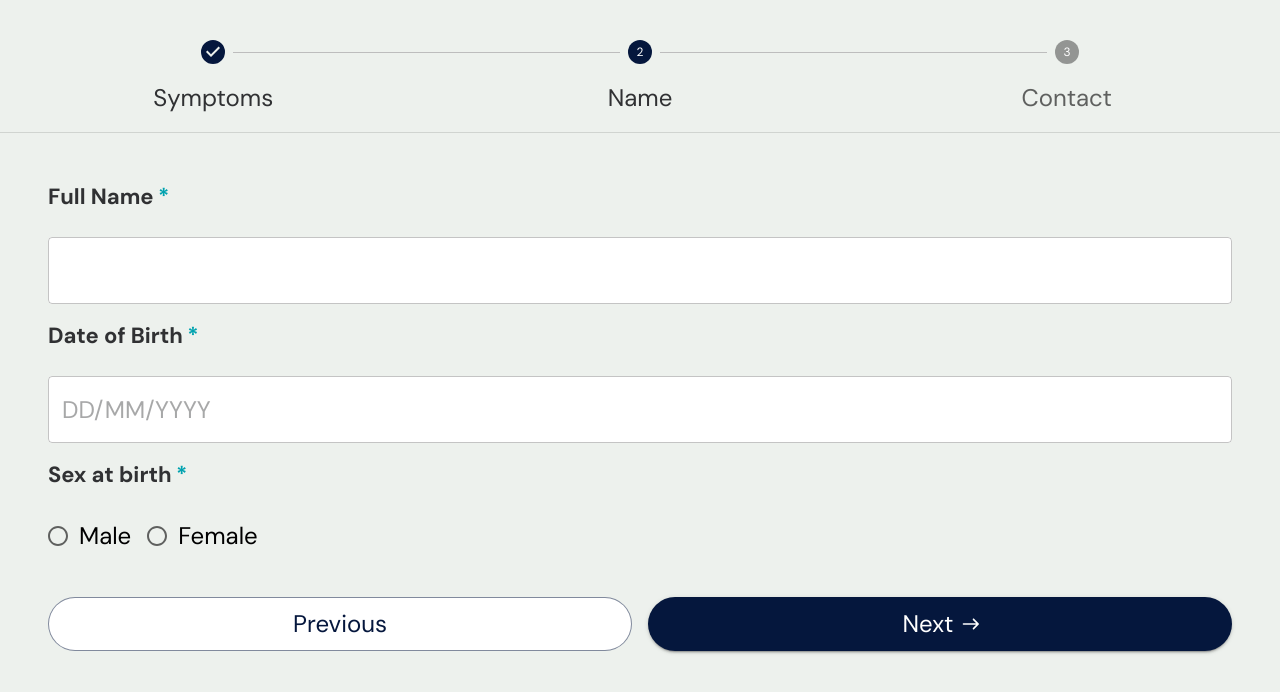
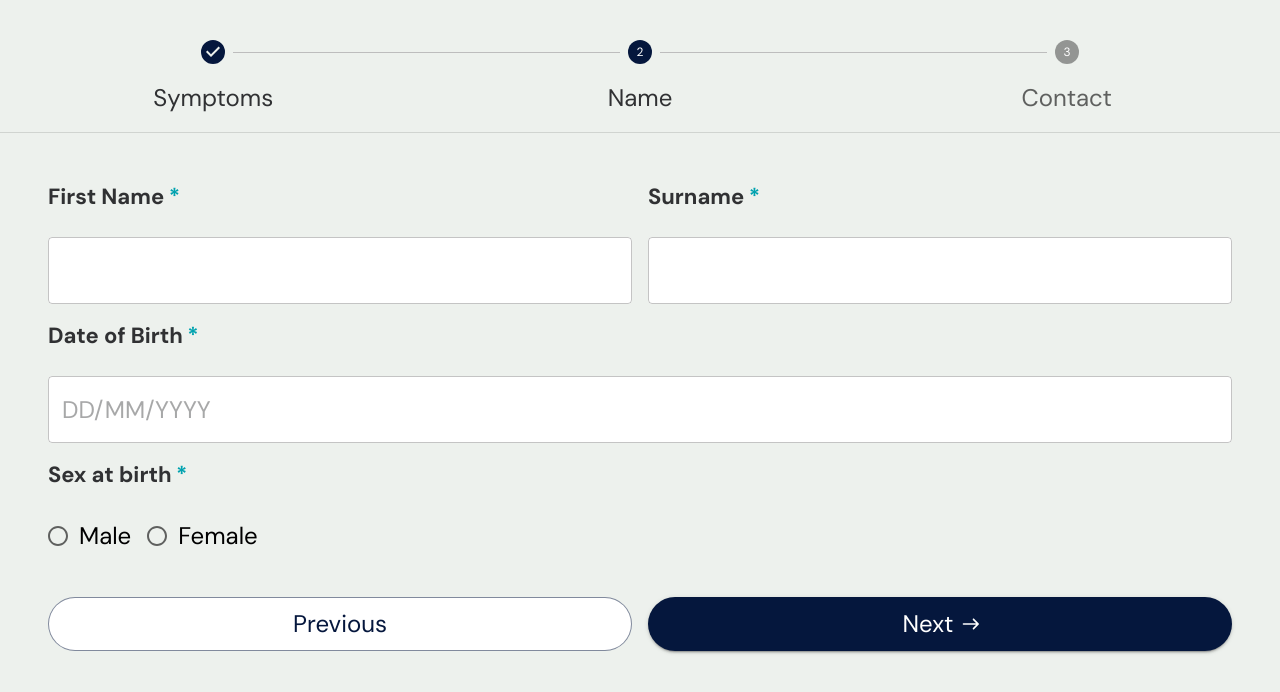
Before and after one commit to fahed-arshad/quick-care-form, a Next.js app in the folder kinwell-form/: page /personal-details in a window 1280 px wide. Shown: the top 692 px of the page. Built offline with nearby package versions, Linux system fonts and the light colour scheme.

Commit message:
update kinwell form

```diff
--- a/kinwell-form/src/app/api/new-patient-sign-up/route.ts
+++ b/kinwell-form/src/app/api/new-patient-sign-up/route.ts
@@ -4,6 +4,8 @@ import { AxiosError } from "axios";
 
 interface RequestBody {
   fullName: string;
+  forenames: string;
+  surname: string;
   dateOfBirth: Date;
   email?: string;
   mobileNumber?: string;
--- a/kinwell-form/src/app/api/submit-form/route.ts
+++ b/kinwell-form/src/app/api/submit-form/route.ts
@@ -17,6 +17,8 @@ interface RequestBody {
   gpSurgery: GpSurgery;
   email: string;
   fullName: string;
+  forenames: string;
+  surname: string;
   dateOfBirth: string;
   sex: string;
 }
@@ -38,6 +40,8 @@ export async function POST(req: NextRequest) {
       gpSurgery,
       email,
       fullName,
+      forenames,
+      surname,
       dateOfBirth,
       sex,
     } = (await req.json()) as RequestBody;
@@ -57,6 +61,8 @@ export async function POST(req: NextRequest) {
     form.append("surgeryName", gpSurgery.gpPracticeName); // Assuming gpSurgery is an object
     form.append("email", email);
     form.append("fullName", fullName);
+    form.append("forenames", forenames);
+    form.append("surname", surname);
     form.append("dateOfBirth", dateOfBirth);
     form.append("sex", sex);
     form.append("submittedAt", new Date().toISOString());
--- a/kinwell-form/src/app/personal-details/page.tsx
+++ b/kinwell-form/src/app/personal-details/page.tsx
@@ -23,7 +23,8 @@ import { format, parse } from "date-fns";
 import { useEffect } from "react";
 
 export interface PersonalDetailsData {
-  fullName: string;
+  forenames: string;
+  surname: string;
   dateOfBirth: any;
   sex: string;
 }
@@ -47,7 +48,8 @@ export default function PersonalDetails() {
     );
 
     if (existingData) {
-      setValue("fullName", existingData.fullName);
+      setValue("forenames", existingData.forenames);
+      setValue("surname", existingData.surname);
       if (existingData.dateOfBirth) {
         setValue(
           "dateOfBirth",
@@ -64,7 +66,36 @@ export default function PersonalDetails() {
         "dd/MM/yyyy"
       );
     }
-    formData.fullName = formData.fullName.toUpperCase();
+    formData.forenames = formData.forenames
+      .trim()
+      .split(" ") // Split the full name into an array of words by spaces
+      .map(
+        (word) =>
+          word
+            .split("-") // Split each word further by hyphen
+            .map(
+              (part) =>
+                part.charAt(0).toUpperCase() + part.slice(1).toLowerCase()
+            ) // Capitalize each part of the hyphenated word
+            .join("-") // Rejoin the hyphenated word
+      )
+      .join(" "); // Rejoin the full name
+
+    formData.surname = formData.surname
+      .trim()
+      .split(" ") // Split the full name into an array of words by spaces
+      .map(
+        (word) =>
+          word
+            .split("-") // Split each word further by hyphen
+            .map(
+              (part) =>
+                part.charAt(0).toUpperCase() + part.slice(1).toLowerCase()
+            ) // Capitalize each part of the hyphenated word
+            .join("-") // Rejoin the hyphenated word
+      )
+      .join(" "); // Rejoin the full name
+
     sessionStorage.setItem("personalDetails", JSON.stringify(formData));
     router.push("/contact");
   };
@@ -81,18 +112,34 @@ export default function PersonalDetails() {
               justifyContent="center"
               sx={{ padding: { xs: 2, sm: 6 } }}
             >
-              <Grid size={{ xs: 12 }}>
-                <InputLabel htmlFor="fullName" required margin="dense">
-                  Full Name
+              <Grid size={{ xs: 12, sm: 6 }}>
+                <InputLabel htmlFor="forename" required margin="dense">
+                  First Name
                 </InputLabel>
                 <TextField
-                  id="fullName"
+                  id="forename"
                   fullWidth
                   required
-                  {...register("fullName", {
+                  autoComplete="given-name"
+                  {...register("forenames", {
                     required: true,
                   })}
-                  error={!!errors.fullName}
+                  error={!!errors.forenames}
+                />
+              </Grid>
+              <Grid size={{ xs: 12, sm: 6 }}>
+                <InputLabel htmlFor="surname" required margin="dense">
+                  Surname
+                </InputLabel>
+                <TextField
+                  id="surname"
+                  fullWidth
+                  required
+                  autoComplete="family-name"
+                  {...register("surname", {
+                    required: true,
+                  })}
+                  error={!!errors.surname}
                 />
               </Grid>
               <Grid size={{ xs: 12 }}>
```
Also changed, not shown: kinwell-form/src/app/additional-information/page.tsx (+6 -1 lines), kinwell-form/src/app/contact/ContactForm.tsx (+6 -5 lines), kinwell-form/src/app/page.tsx (+15 -15 lines).
